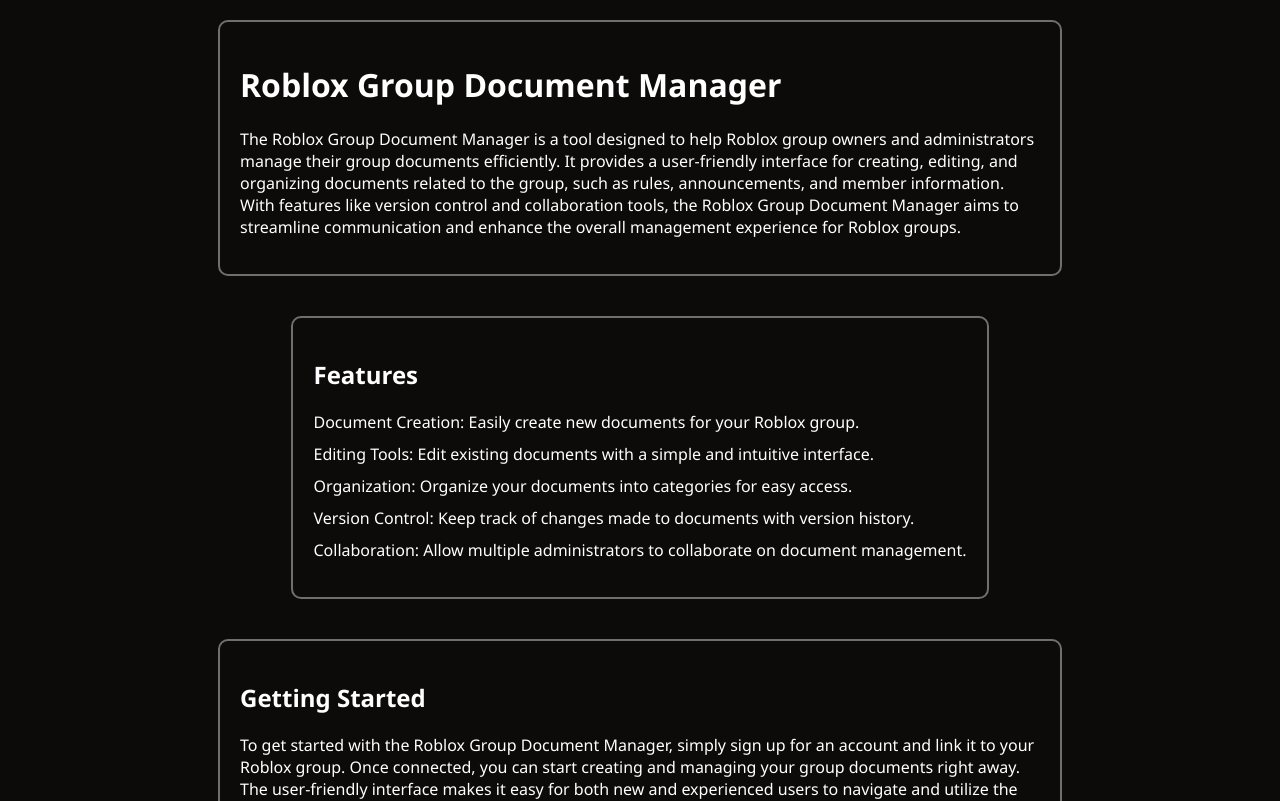
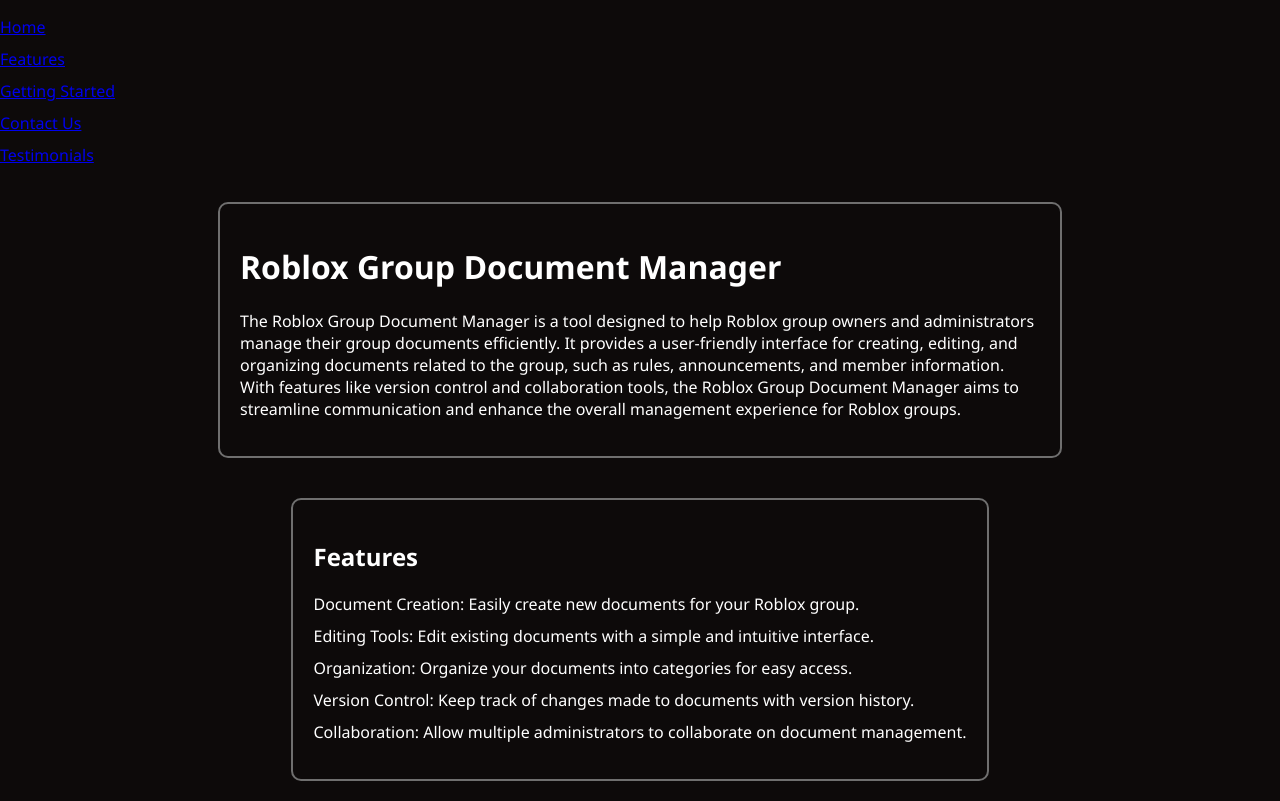
Before and after one commit to CamoBlamo/RBLXDOCMANAGER, a Next.js app: page / in a window 1280 px wide. Shown: the top 801 px of the page. Built offline with nearby package versions, Linux system fonts and the light colour scheme.

Commit message:
adding topbar

```diff
--- /dev/null
+++ b/src/app/components/Topbar.js
@@ -0,0 +1,16 @@
+function Topbar() {
+    return (
+<div className="Topbar">
+    <nav>
+      <ul>
+        <li><a href="#welcome">Home</a></li>
+        <li><a href="#features">Features</a></li>
+        <li><a href="#getting-started">Getting Started</a></li>
+        <li><a href="#contact">Contact Us</a></li>
+        <li><a href="#testimonials">Testimonials</a></li>
+      </ul>
+    </nav>
+  </div>
+    );
+}
+export default Topbar;
--- a/src/app/globals.css
+++ b/src/app/globals.css
@@ -110,3 +110,20 @@
 .footer a:hover {
   text-decoration: underline;
 }
+.topbar {
+  background-color: var(--primary-color);
+  color: var(--text-color);
+  display: flex;
+  justify-content: space-between;
+  align-items: center;
+  padding: 10px 20px;
+}
+.topbar a {
+  color: var(--text-color);
+  text-decoration: none;
+  font-weight: 500;
+  margin-left: 20px;
+}
+.topbar a:hover {
+  text-decoration: underline;
+}
--- a/src/app/layout.js
+++ b/src/app/layout.js
@@ -1,6 +1,7 @@
 import { Geist, Geist_Mono } from "next/font/google";
 import "./globals.css";
 import Footer from "./components/Footer";
+import Topbar from "./components/Topbar";
 
 const geistSans = Geist({
   variable: "--font-geist-sans",
@@ -21,6 +22,7 @@
   return (
     <html lang="en" className={`${geistSans.variable} ${geistMono.variable}`}>
       <body>
+        <Topbar />
         {children}
         <Footer />
       </body>
```
